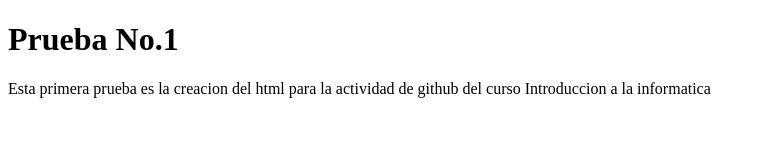
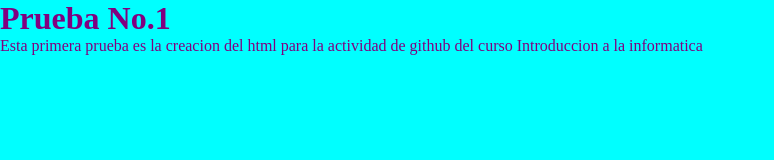
Before and after one commit to StefanyRueda/Sala26, a plain HTML site: page index.html in a window 1280 px wide. Shown: the whole page, without its empty margins (0-774 px from the left). Drawn offline with Linux system fonts and the light colour scheme.

Commit message:
Cambio de color de fondo y letras

```diff
--- a/style.css
+++ b/style.css
@@ -1,3 +1,9 @@
+*{
+    margin: 0;
+    padding: 0;
+    box-sizing: border-box;
+}
 body{
-
+    background-color: aqua;
+    color: purple;
 }
```
